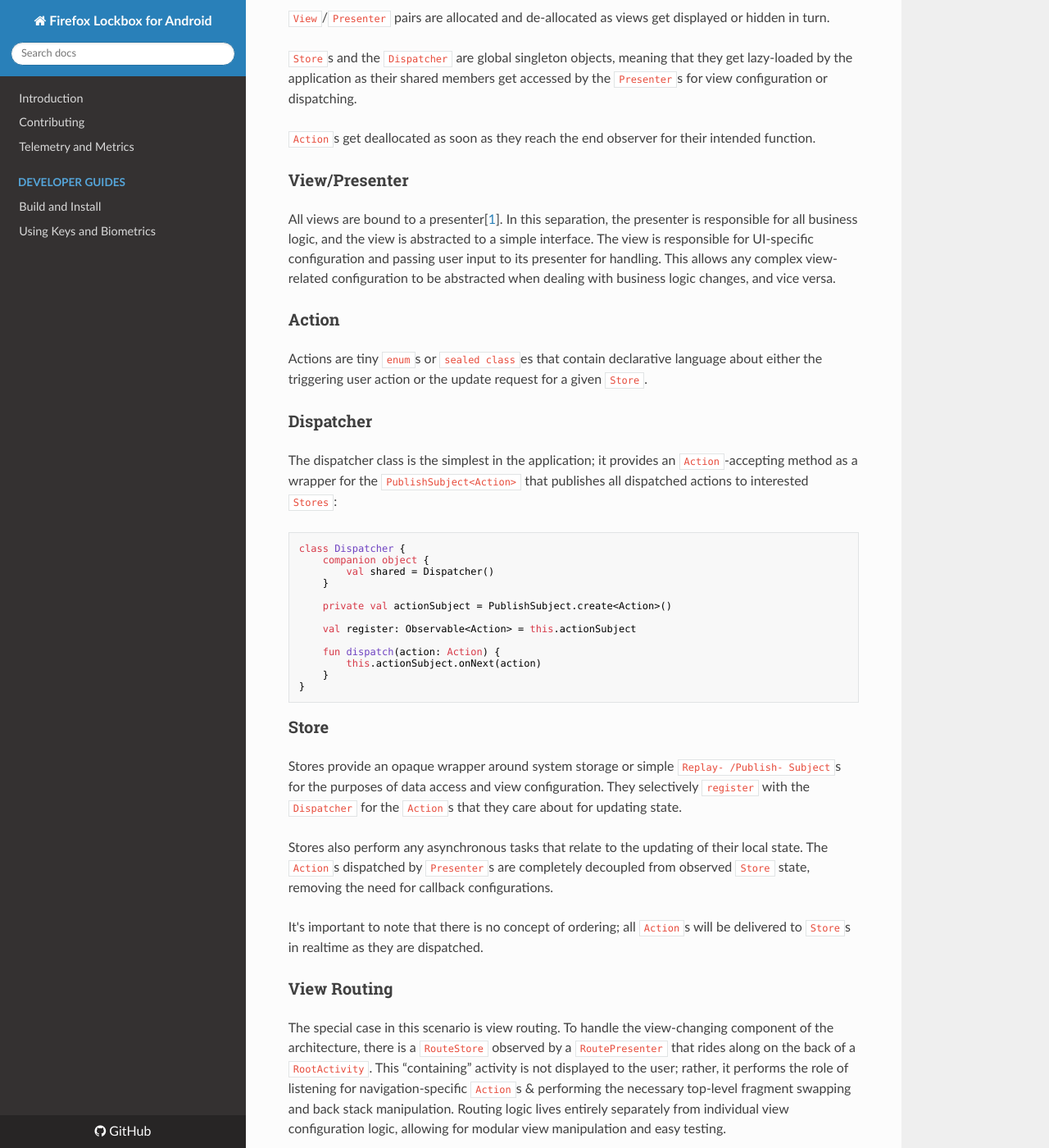
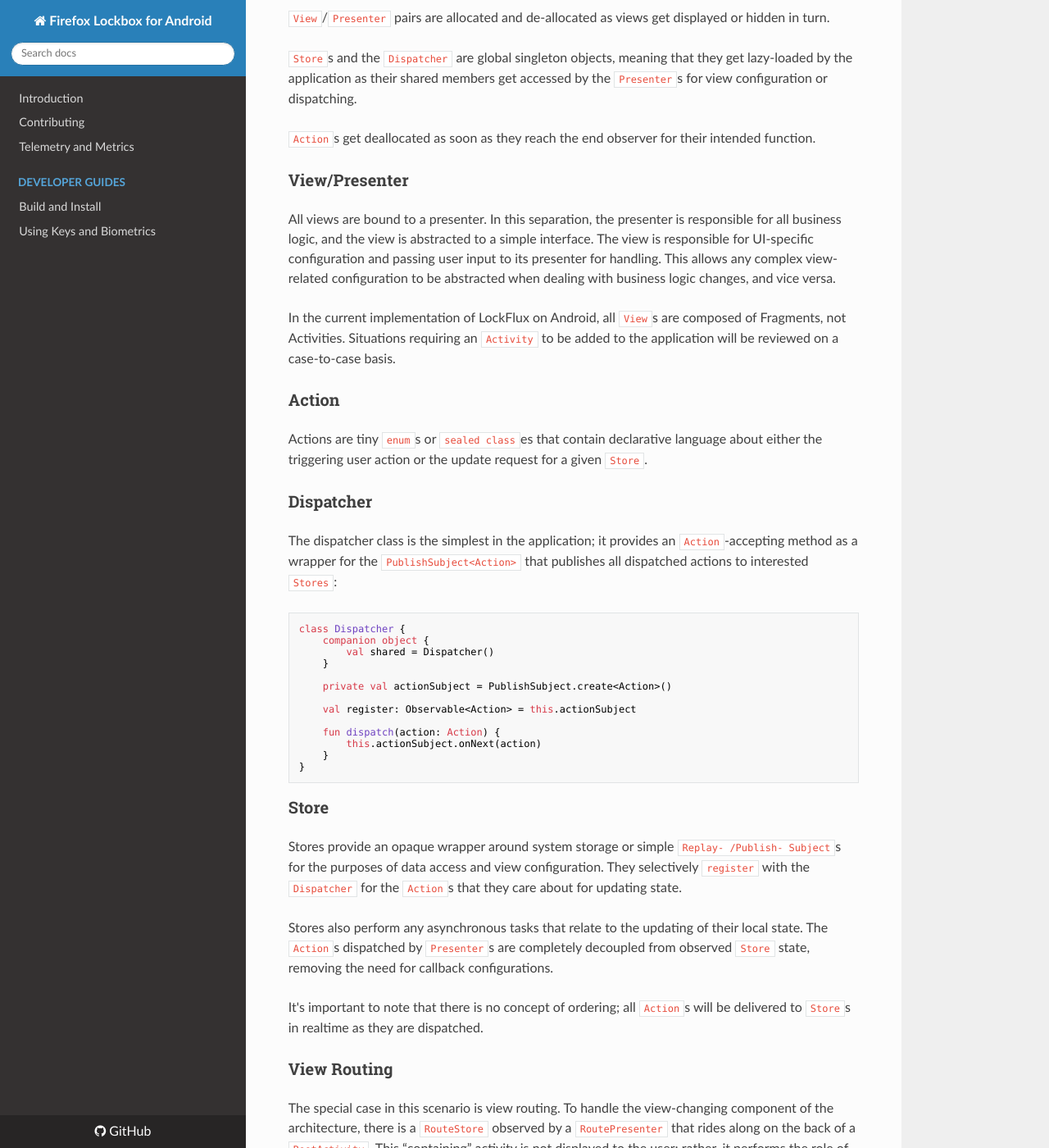
Before and after one commit to mozilla-lockwise/lockwise-android, an MkDocs documentation site: the page built from docs/architecture/flux.md, in a window 1280 px wide and 1400 px high, scrolled down 820 px. Shown: the whole window at 82% size. Built offline with MkDocs 1.6.1, drawn with Linux system fonts in a browser that asks for light colours; nearby versions of some CDN libraries; old or Windows-style settings are respelled for this version of MkDocs; some of the changed text lies outside the part shown.

Commit message:
addresed PR comments

```diff
--- a/docs/architecture/flux.md
+++ b/docs/architecture/flux.md
@@ -24,7 +24,9 @@ The five major components of this architecture (`View`, `Presenter`, `Store`, `D
 
 ### View/Presenter
 
-All views are bound to a presenter[[1](#note-1)]. In this separation, the presenter is responsible for all business logic, and the view is abstracted to a simple interface. The view is responsible for UI-specific configuration and passing user input to its presenter for handling. This allows any complex view-related configuration to be abstracted when dealing with business logic changes, and vice versa.
+All views are bound to a presenter. In this separation, the presenter is responsible for all business logic, and the view is abstracted to a simple interface. The view is responsible for UI-specific configuration and passing user input to its presenter for handling. This allows any complex view-related configuration to be abstracted when dealing with business logic changes, and vice versa.
+
+In the current implementation of LockFlux on Android, all `View`s are composed of Fragments, not Activities. Situations requiring an `Activity` to be added to the application will be reviewed on a case-to-case basis.
 
 ### Action
 
@@ -64,14 +66,8 @@ The special case in this scenario is view routing. To handle the view-changing c
 
 ### Benefits of Flux
 
-Close readers will note that this document borrows heavily from a similar one in our iOS application.
+Close readers will note that this document borrows heavily from a similar one in our [iOS application](https://mozilla-lockbox.github.io/lockbox-ios/architecture/).
 
-This pattern allows us to "borrow" view-presentation logic from iOS as we move forward on Android.
+The shared Flux pattern and reactive libraries allow us to "borrow" view-presentation logic from iOS as we move forward on Android.
 
-Additionally, the separation of high-level view manipulation from view
-
----
-
-<a name="note-1"/>[1] the name here is pure semantics -- can be thought of as a ViewModel
-
-<a name="note-2"/>[2] an `Observable` stream coming from the `RxCocoa` bindings for `UITextField`
+Additionally, the separation of high-level view manipulation from view allows us to iterate quickly on implementation details and design feedback without implications for unrelated parts of the app.
```
